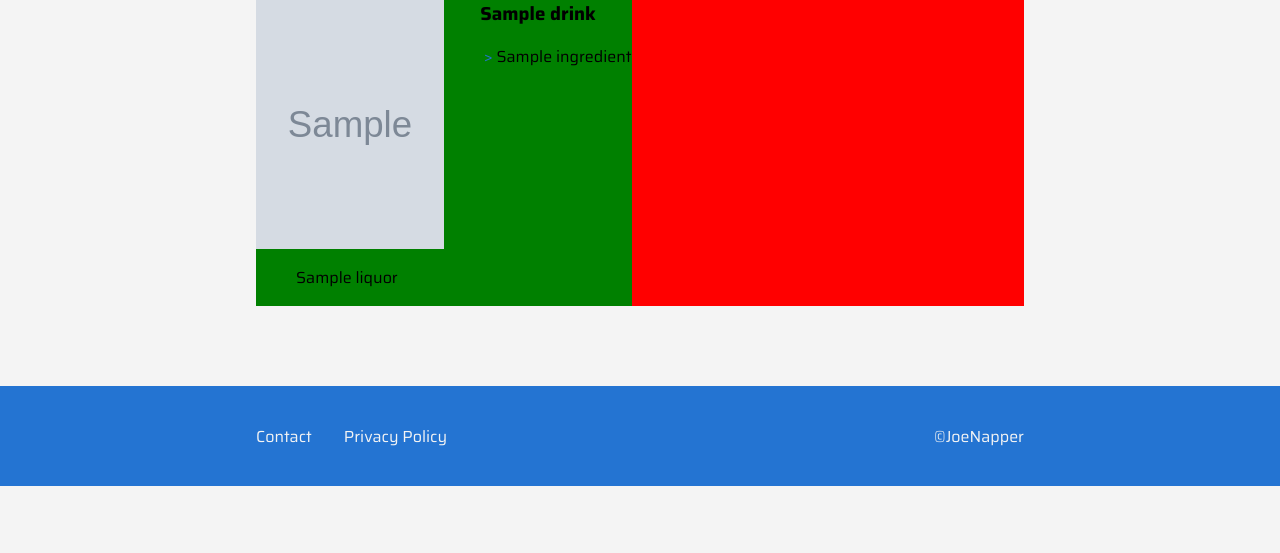
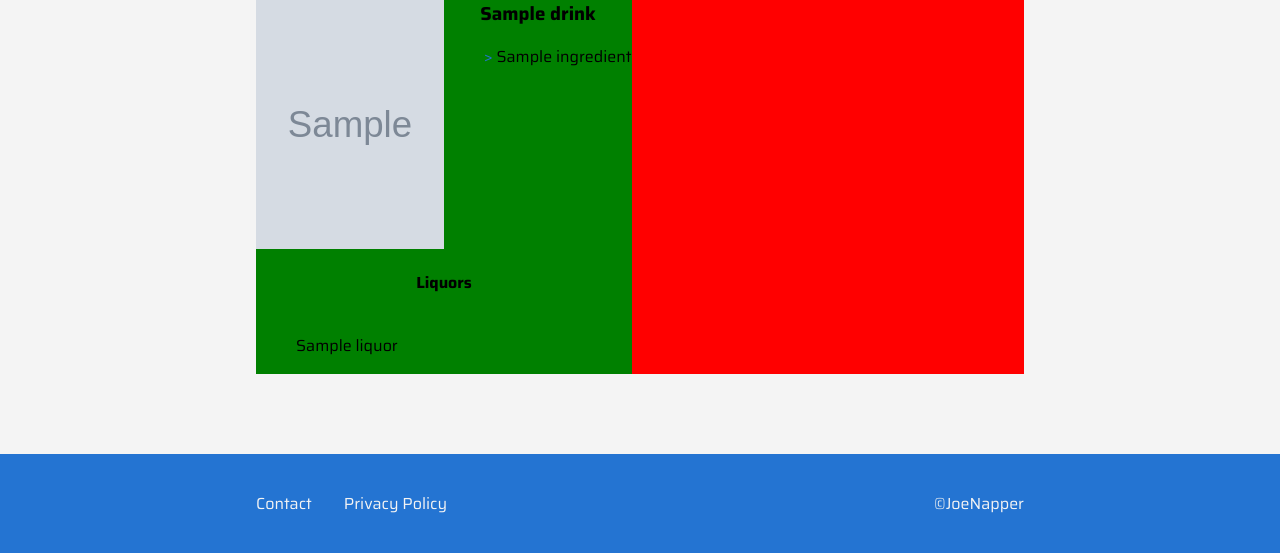
Before and after one commit to joenapper/drinking-hub, a Flask app: page /get_drinks in a window 1280 px wide. Shown: the part 145-698 px from the top of the page. Run offline with Flask 2, Linux system fonts and the light colour scheme; grey boxes marked "Sample" are stand-in pictures; a database or web service that is not in the repository returns one stand-in record (values such as "Sample title"); some libraries are stand-ins or nearby versions.

Commit message:
Added subheader to liquors

```diff
--- a/templates/drinks.html
+++ b/templates/drinks.html
@@ -17,6 +17,7 @@
                         </ul>
                     </div>
                 </div>
+                <h4>Liquors</h4>
                 <ul class="drinkLiquors">
                 {% for liquor in drink.liquor_name %}
                     <li>{{liquor}}</li>
```
